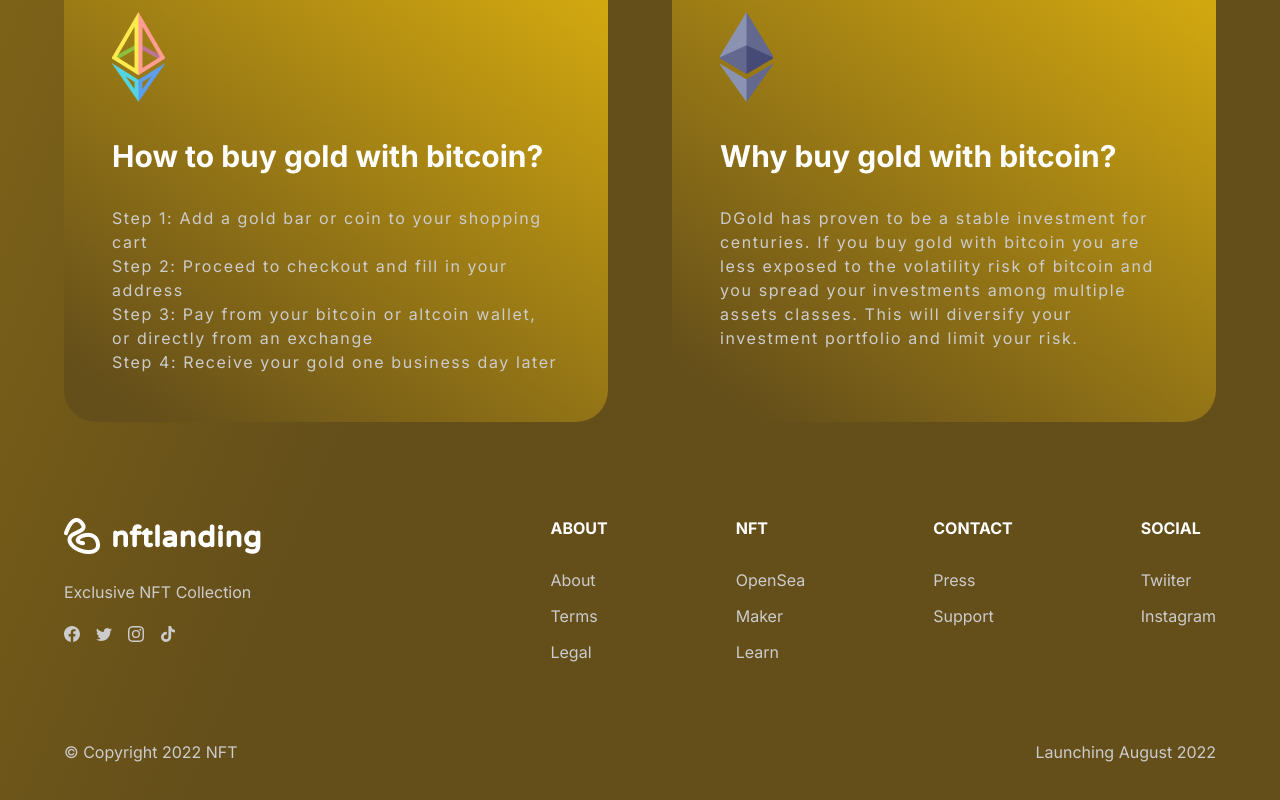
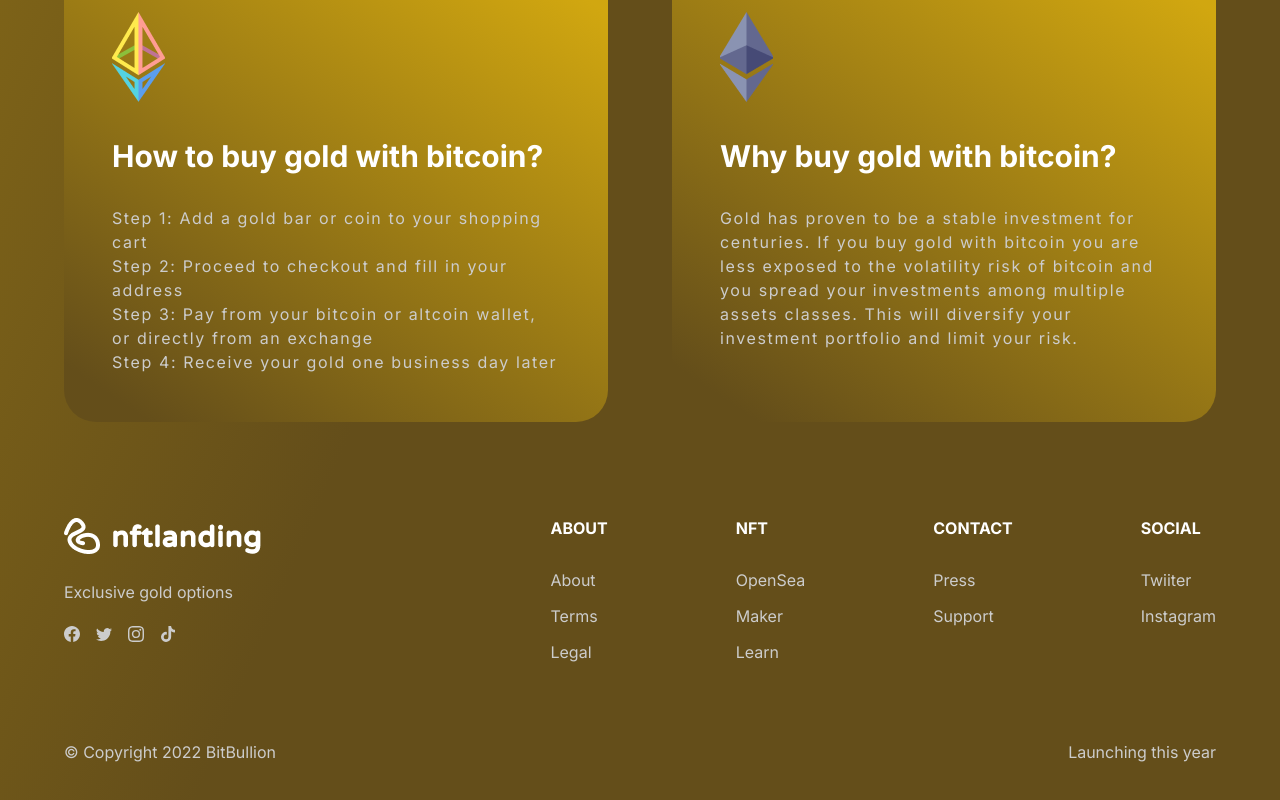
Before and after one commit to sidharth00007/BitBullion, a React (Create React App) app: page / in a window 1280 px wide. Shown: the part 2409-3209 px from the top of the page. Built offline with nearby package versions, Linux system fonts and the light colour scheme.

Commit message:
updated footer

```diff
--- a/src/components/Footer.jsx
+++ b/src/components/Footer.jsx
@@ -34,7 +34,7 @@ export default function Footer() {
           <div className="brand">
             <img src={logo} alt="logo" />
           </div>
-          <p>Exclusive NFT Collection</p>
+          <p>Exclusive gold options</p>
           <ul>
             {socialLink.map((link, index) => (
               <li key={index}>{link}</li>
@@ -57,8 +57,8 @@ export default function Footer() {
         </div>
       </div>
       <div className="lower">
-        <span>&copy; Copyright 2022 NFT</span>
-        <span>Launching August 2022</span>
+        <span>&copy; Copyright 2022 BitBullion</span>
+        <span>Launching this year</span>
       </div>
     </footer>
   );
--- a/src/components/Like.jsx
+++ b/src/components/Like.jsx
@@ -24,7 +24,7 @@ export default function Like() {
           </div>
           <h2 className="title">Why buy gold with bitcoin?</h2>
           <p className="description">
-            DGold has proven to be a stable investment for centuries. If you buy gold with bitcoin you are less exposed to the volatility risk of bitcoin and you spread your investments among multiple assets classes. This will diversify your investment portfolio and limit your risk.
+            Gold has proven to be a stable investment for centuries. If you buy gold with bitcoin you are less exposed to the volatility risk of bitcoin and you spread your investments among multiple assets classes. This will diversify your investment portfolio and limit your risk.
           </p>
         </div>
       </div>
```
